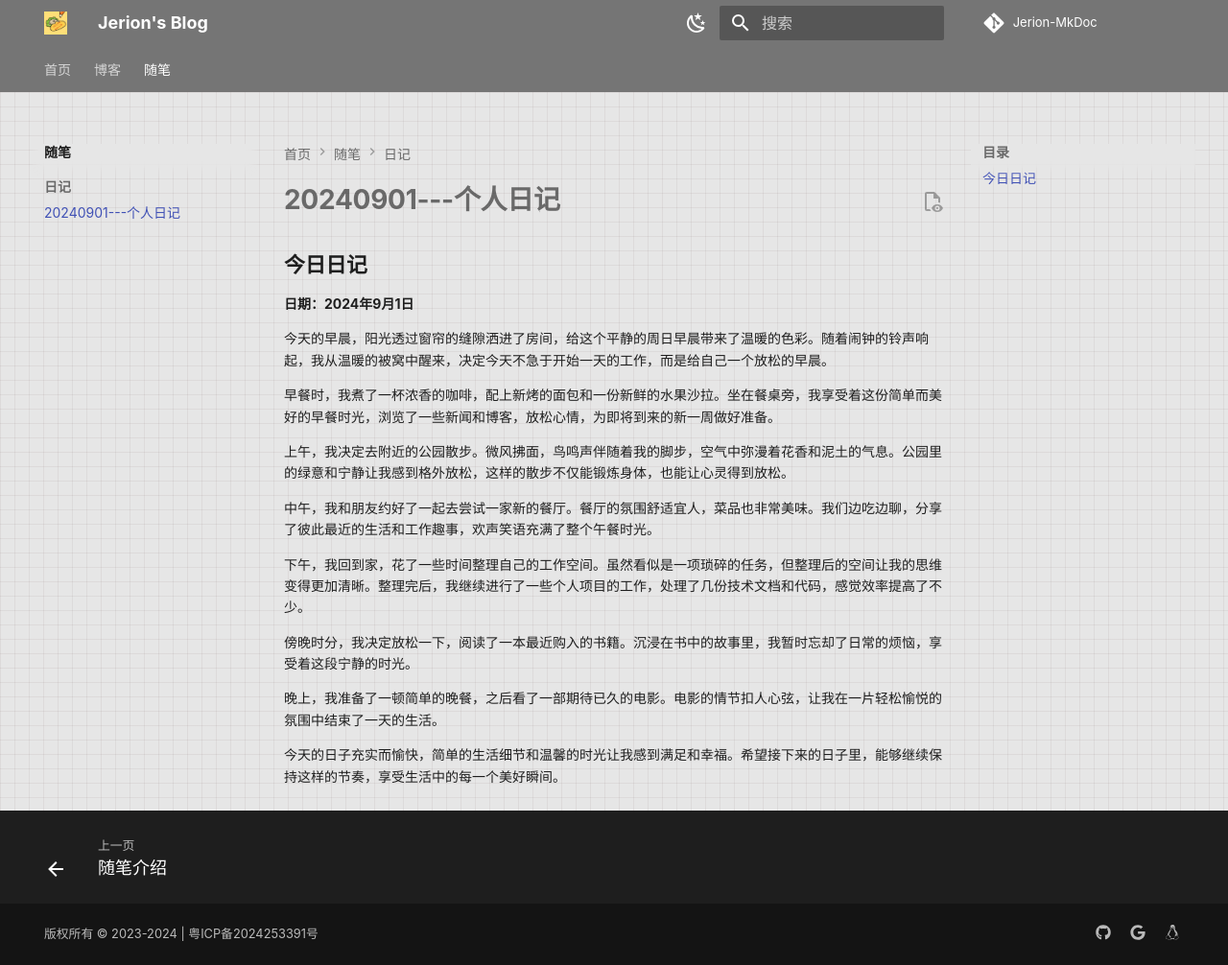
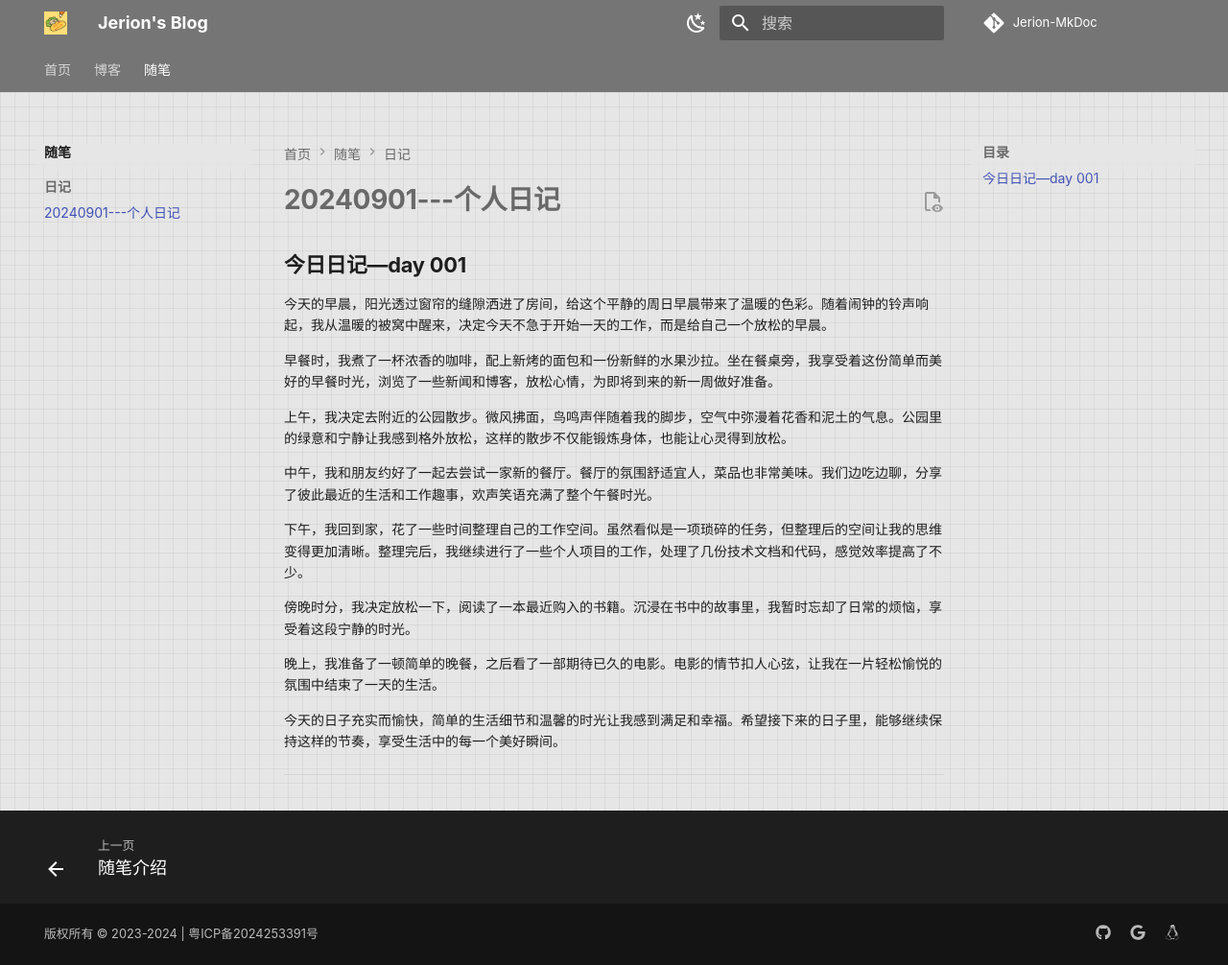
Before and after one commit to zyx3721/Jerion-MkDoc, an MkDocs documentation site: the page built from docs/essay/日记/20240901---个人日记.md, in a window 1280 px wide and 1006 px high. Shown: the whole window at 96% size. Built offline with MkDocs 1.6.1 and Material for MkDocs 9.7.7, drawn with Linux system fonts in a browser that asks for light colours; nearby versions of some CDN libraries; some web fonts are replaced; a script that is not in the unit is left out; comment, search, counter and statistics services are not loaded; some of the changed lines change nothing that is shown.

Commit message:
更新 20240901---个人日记.md

```diff
--- a/docs/essay/日记/20240901---个人日记.md
+++ b/docs/essay/日记/20240901---个人日记.md
@@ -7,9 +7,7 @@
 
 
 
-## 今日日记
-
-**日期：2024年9月1日**
+## 今日日记—day 001
 
 今天的早晨，阳光透过窗帘的缝隙洒进了房间，给这个平静的周日早晨带来了温暖的色彩。随着闹钟的铃声响起，我从温暖的被窝中醒来，决定今天不急于开始一天的工作，而是给自己一个放松的早晨。
 
@@ -26,3 +24,19 @@
 晚上，我准备了一顿简单的晚餐，之后看了一部期待已久的电影。电影的情节扣人心弦，让我在一片轻松愉悦的氛围中结束了一天的生活。
 
 今天的日子充实而愉快，简单的生活细节和温馨的时光让我感到满足和幸福。希望接下来的日子里，能够继续保持这样的节奏，享受生活中的每一个美好瞬间。
+
+------
+
+<script src="https://giscus.app/client.js"
+        data-repo="zyx3721/Jerion-MkDoc"
+        data-repo-id="R_kgDOMrKhWA"
+        data-mapping="number"
+        data-term="1"
+        data-reactions-enabled="1"
+        data-emit-metadata="0"
+        data-input-position="bottom"
+        data-theme="light"
+        data-lang="zh-CN"
+        crossorigin="anonymous"
+        async>
+</script>
```
